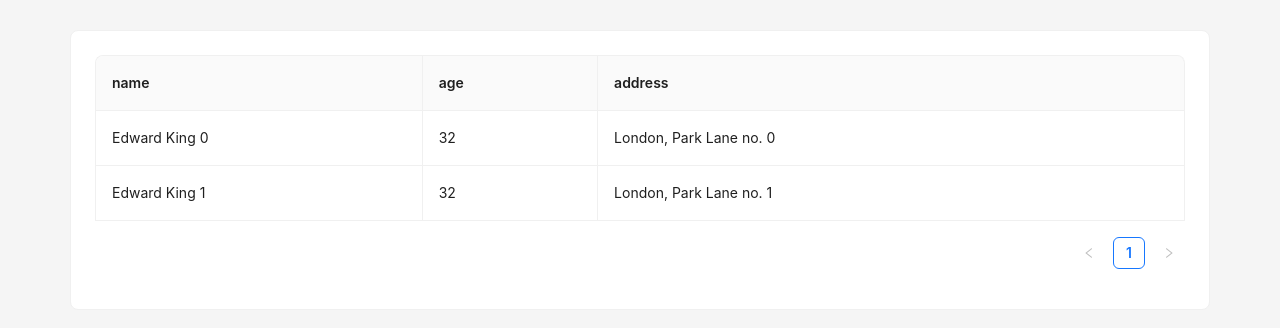
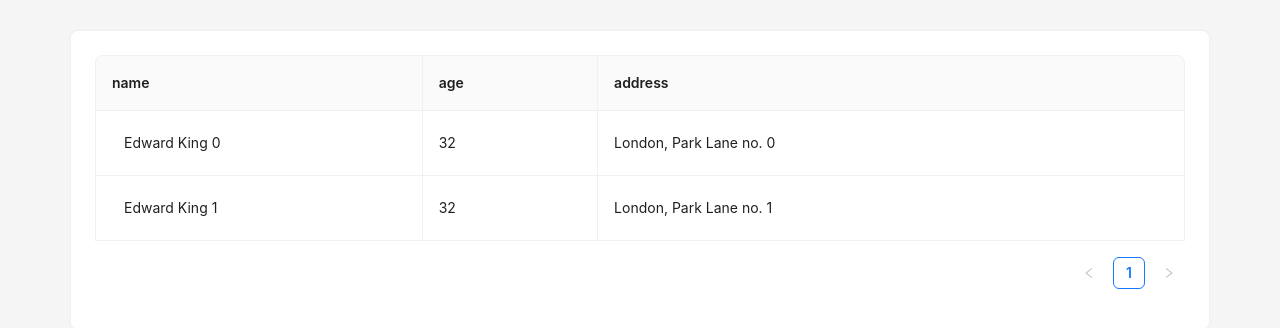
Before and after one commit to shuryhin-oleksandr/upwork-next, a Next.js app: page / in a window 1280 px wide. Shown: the top 328 px of the page. Built offline with nearby package versions, Linux system fonts and the light colour scheme; what @ant-design/nextjs-registry would draw is missing.

Commit message:
Fix styles

```diff
--- a/app/globals.css
+++ b/app/globals.css
@@ -1,3 +1,18 @@
+.editable-cell {
+  position: relative;
+}
+
+.editable-cell-value-wrap {
+  padding: 5px 12px;
+  cursor: pointer;
+}
+
+.editable-row:hover .editable-cell-value-wrap {
+  padding: 4px 11px;
+  border: 1px solid #d9d9d9;
+  border-radius: 2px;
+}
+
 :root {
   --background: #ffffff;
   --foreground: #171717;
--- a/app/page.module.css
+++ b/app/page.module.css
@@ -1,18 +1,3 @@
-.editable-cell {
-  position: relative;
-}
-
-.editable-cell-value-wrap {
-  padding: 5px 12px;
-  cursor: pointer;
-}
-
-.editable-row:hover .editable-cell-value-wrap {
-  padding: 4px 11px;
-  border: 1px solid #d9d9d9;
-  border-radius: 2px;
-}
-
 .page {
   --gray-rgb: 0, 0, 0;
   --gray-alpha-200: rgba(var(--gray-rgb), 0.08);
```
